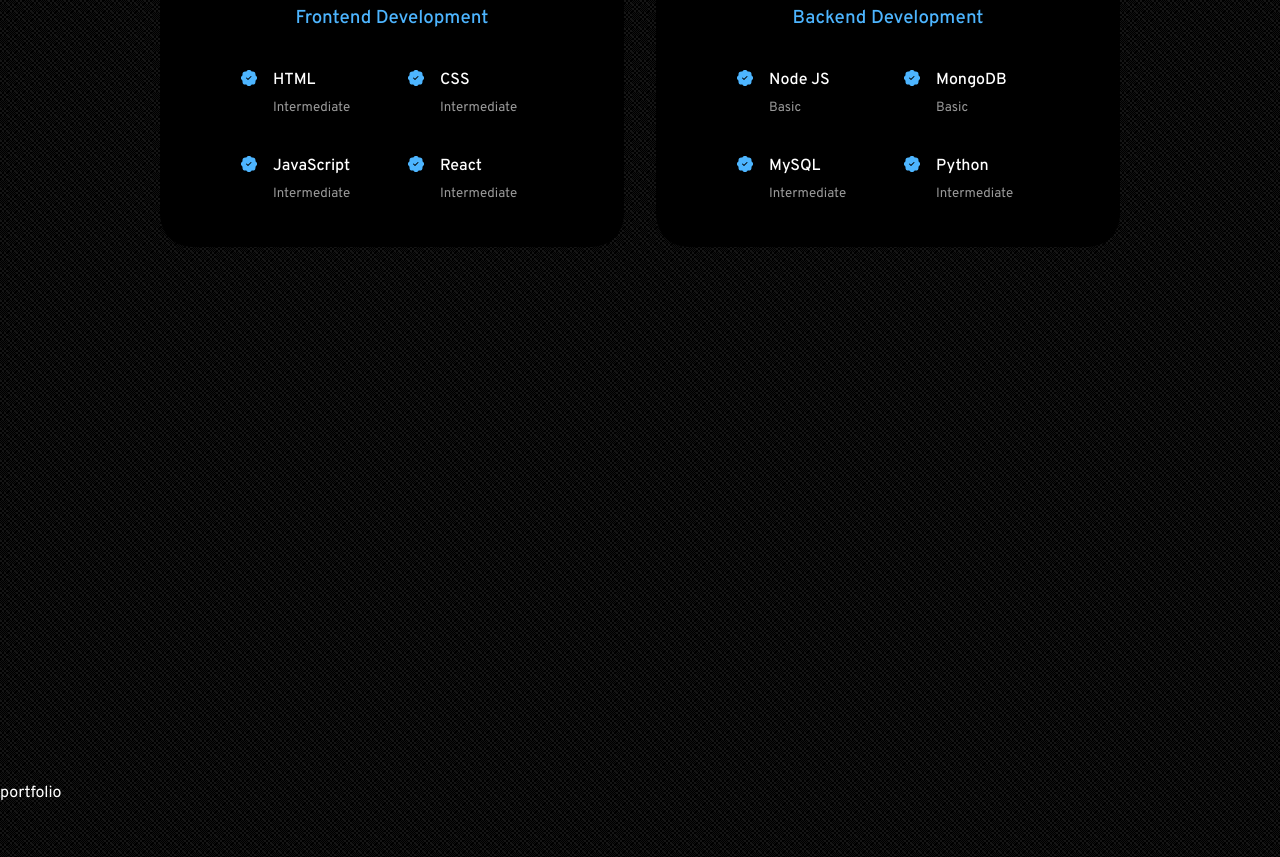
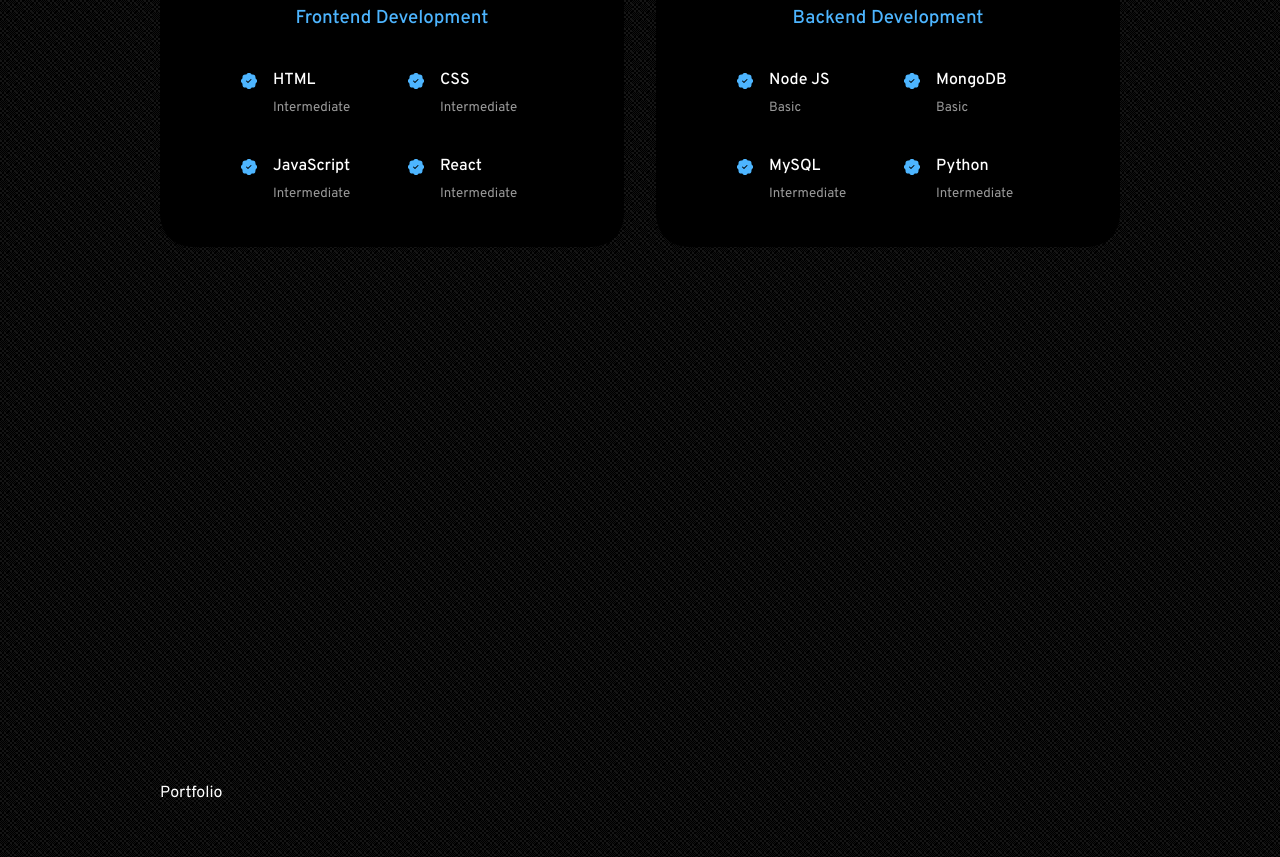
Before and after one commit to scottngocbui/scottbui-website, a React (Create React App) app: page / in a window 1280 px wide. Shown: the part 2004-2861 px from the top of the page. Built offline with nearby package versions, Linux system fonts and the light colour scheme.

Commit message:
Updating components

```diff
--- a/src/components/experience/experience.css
+++ b/src/components/experience/experience.css
@@ -34,6 +34,6 @@
     gap: 1rem;
 }
 .experience_details-icons {
-    margin-top: 3px;
+    margin-top: 6px;
     color:var(--color-primary)
 }
--- a/src/components/header/header.jsx
+++ b/src/components/header/header.jsx
@@ -15,7 +15,7 @@
         <HeaderSocials />
 
         <div className="me">
-          <img src={ME} alt="me" />
+          <img src={ME} alt="me"/>
         </div>
 
         <a href="#contact" className='scroll_down'>Scroll Down</a>
--- a/src/components/portfolio/portfolio.jsx
+++ b/src/components/portfolio/portfolio.jsx
@@ -3,7 +3,11 @@
 
 const portfolio = () => {
   return (
-    <section id='portfolio'>portfolio</section>
+    <section id='portfolio'>
+      <div className='container portfolio_container'>
+        Portfolio
+      </div>
+    </section>
   )
 }
 
```
